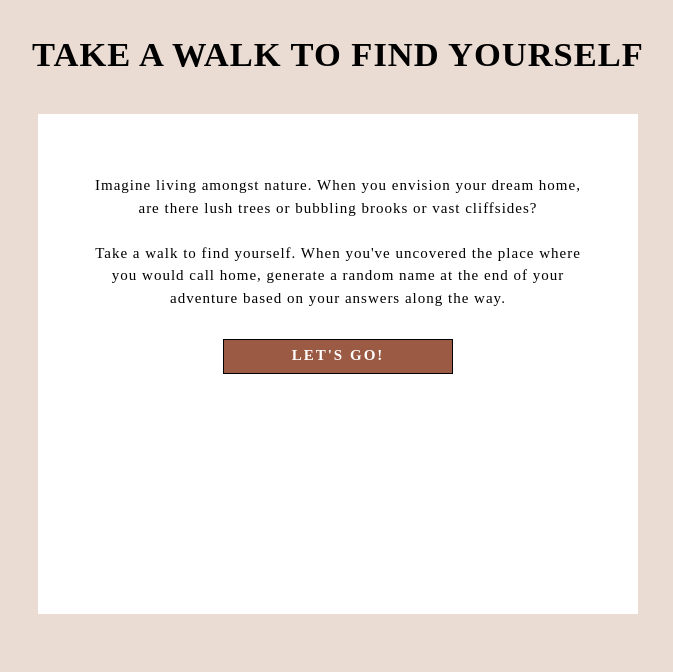
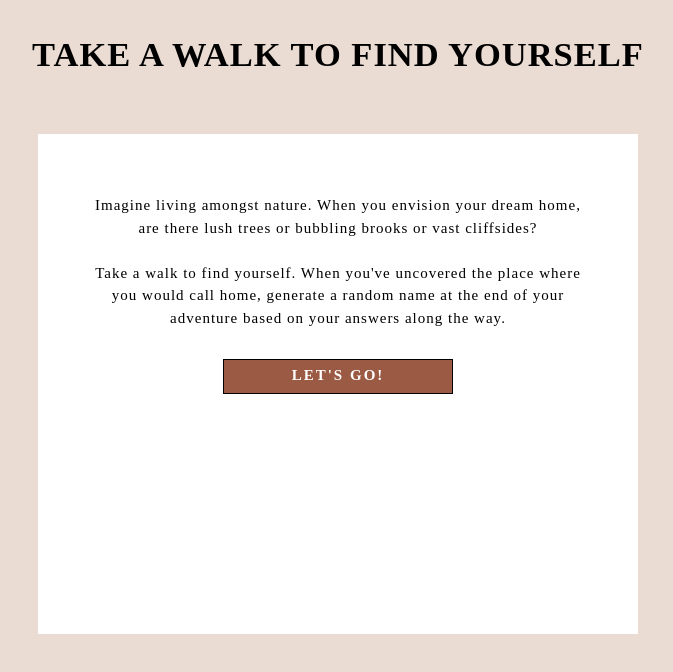
Before and after one commit to caseynewman/name-generator, a React (Vite) app: page / in a window 1280 px wide. Shown: the top 672 px of the page, without its empty margins (302-975 px from the left). Built offline with nearby package versions, Linux system fonts and the light colour scheme; a web font is replaced by a local one.

Commit message:
added padding to main

```diff
--- a/src/App.css
+++ b/src/App.css
@@ -30,7 +30,7 @@ body {
 }
 
 main {
-  padding-top: 30px;
+  padding-top: 50px;
   padding-bottom: 30px;
   display: flex;
   justify-content: space-around;
```
